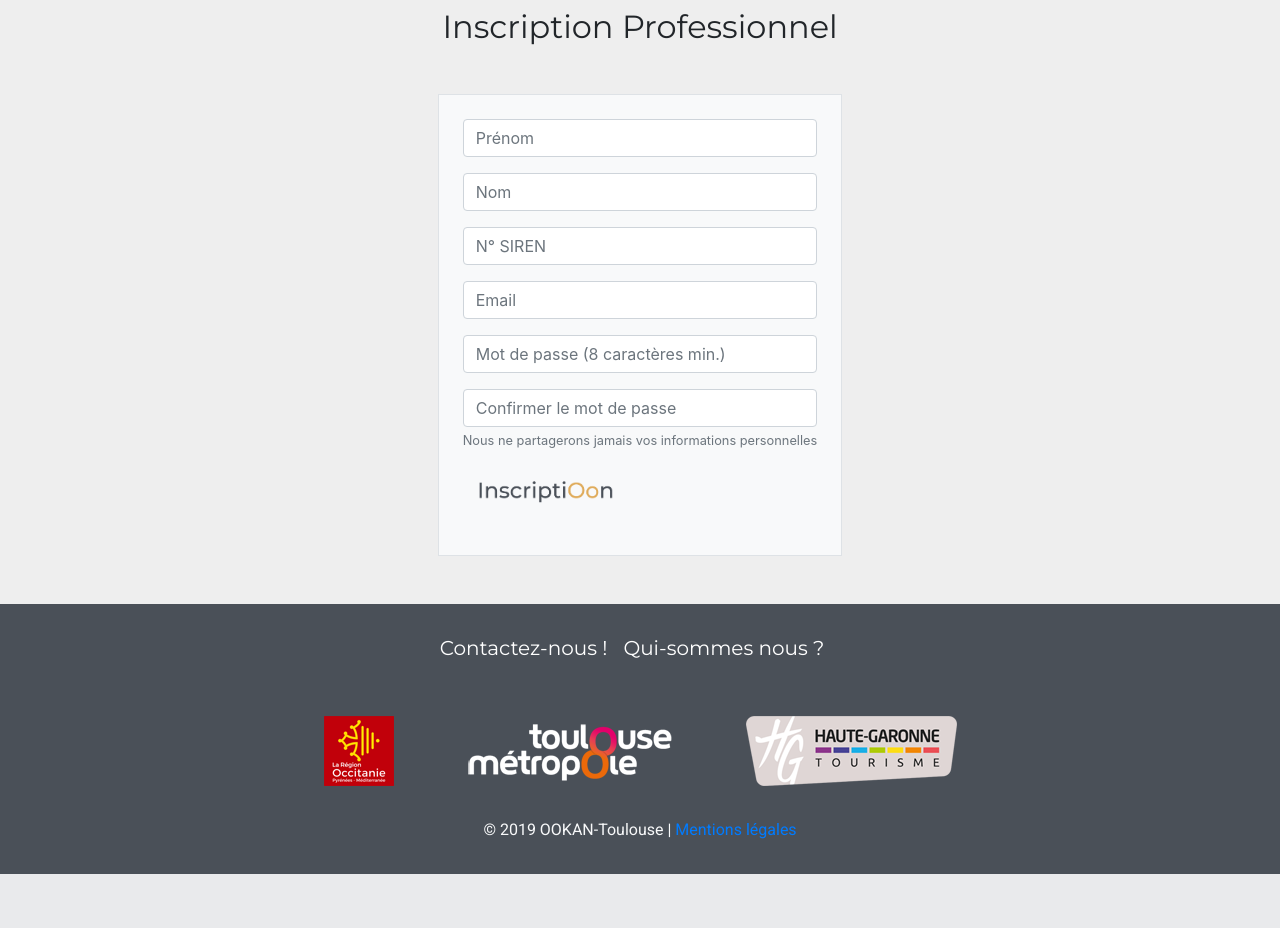
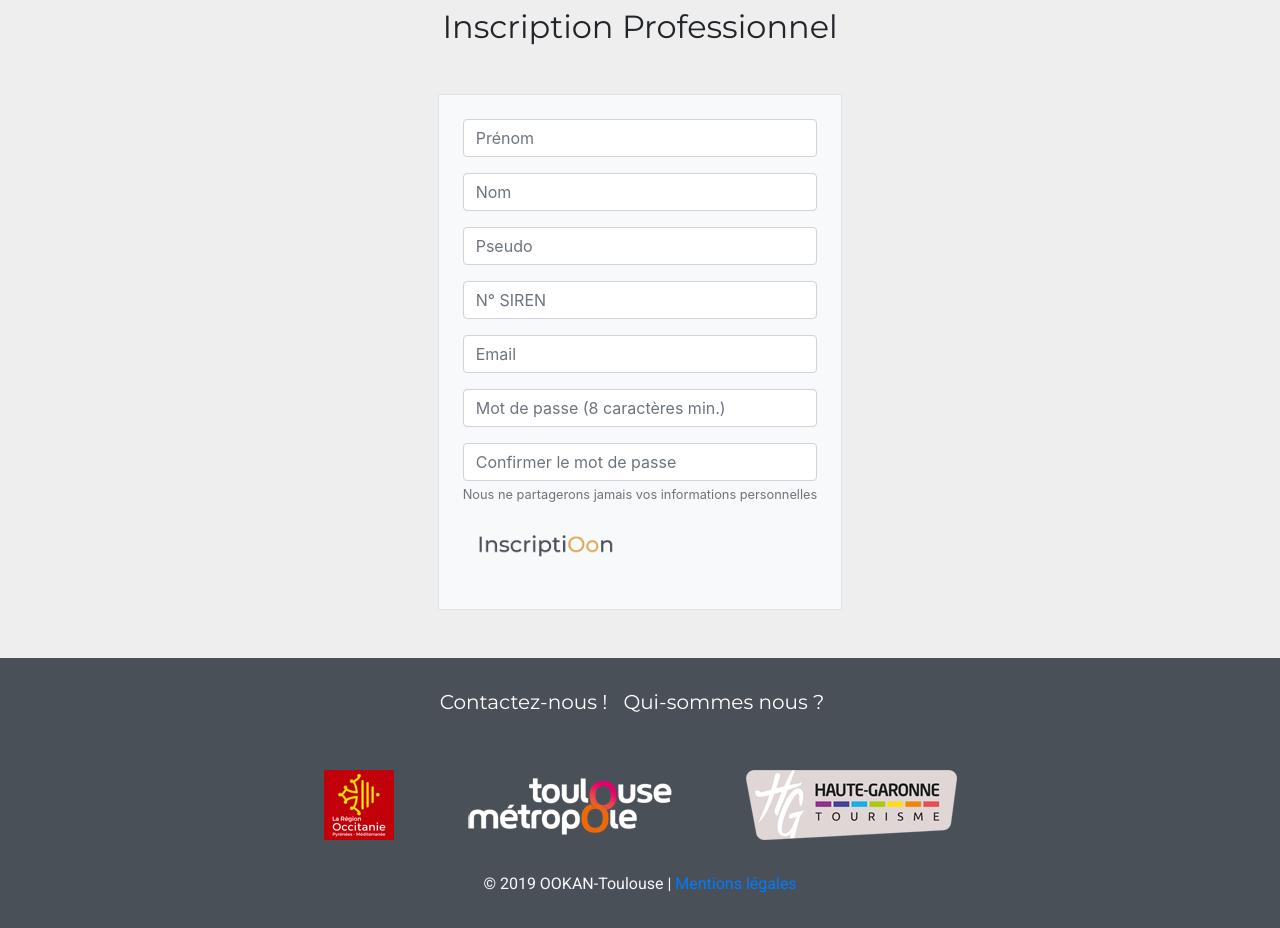
Before and after one commit to lapouj/ookan, a Symfony app: template templates/inscription/inscription-pro.html.twig in a window 1280 px wide. Shown: the part 714-1642 px from the top of the page. Before the commit the page ends 1588 px from the top, so only its background shows below. Run offline with Twig, Linux system fonts and the light colour scheme; the template is opened without the code that fills it, so the values that code supplies are empty; some libraries are stand-ins or nearby versions.

Commit message:
ajout pseudo form inscription pro

```diff
--- a/templates/inscription/inscription-pro.html.twig
+++ b/templates/inscription/inscription-pro.html.twig
@@ -46,6 +46,10 @@
                     </div>
 
                     <div class="form-group">
+                        <input type="text" class="form-control" name="pseudo" id="pseudo" placeholder="Pseudo">
+                    </div>
+
+                    <div class="form-group">
                         <input type="number" class="form-control" name="siren" id="siren" placeholder="N° SIREN">
                     </div>
 
```
